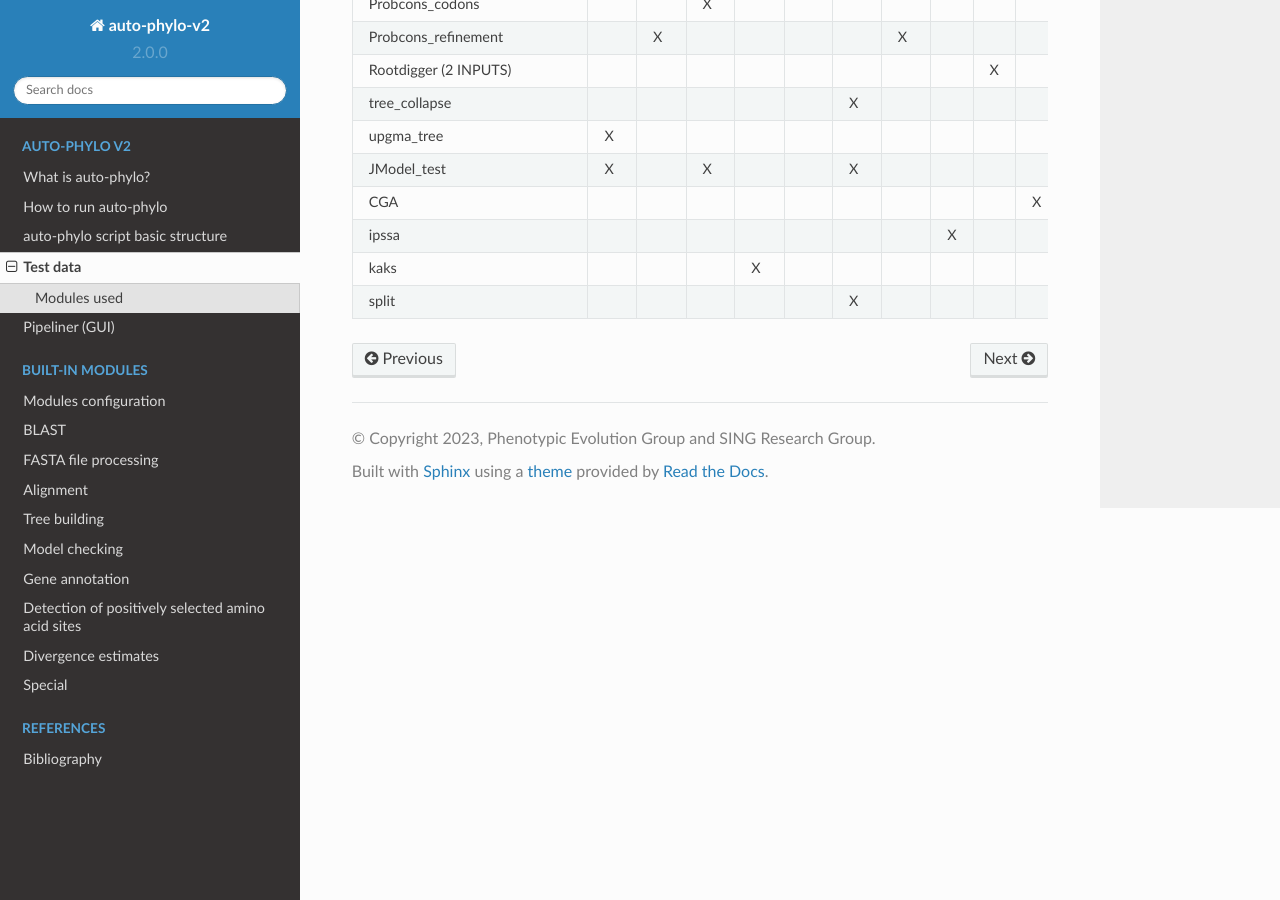
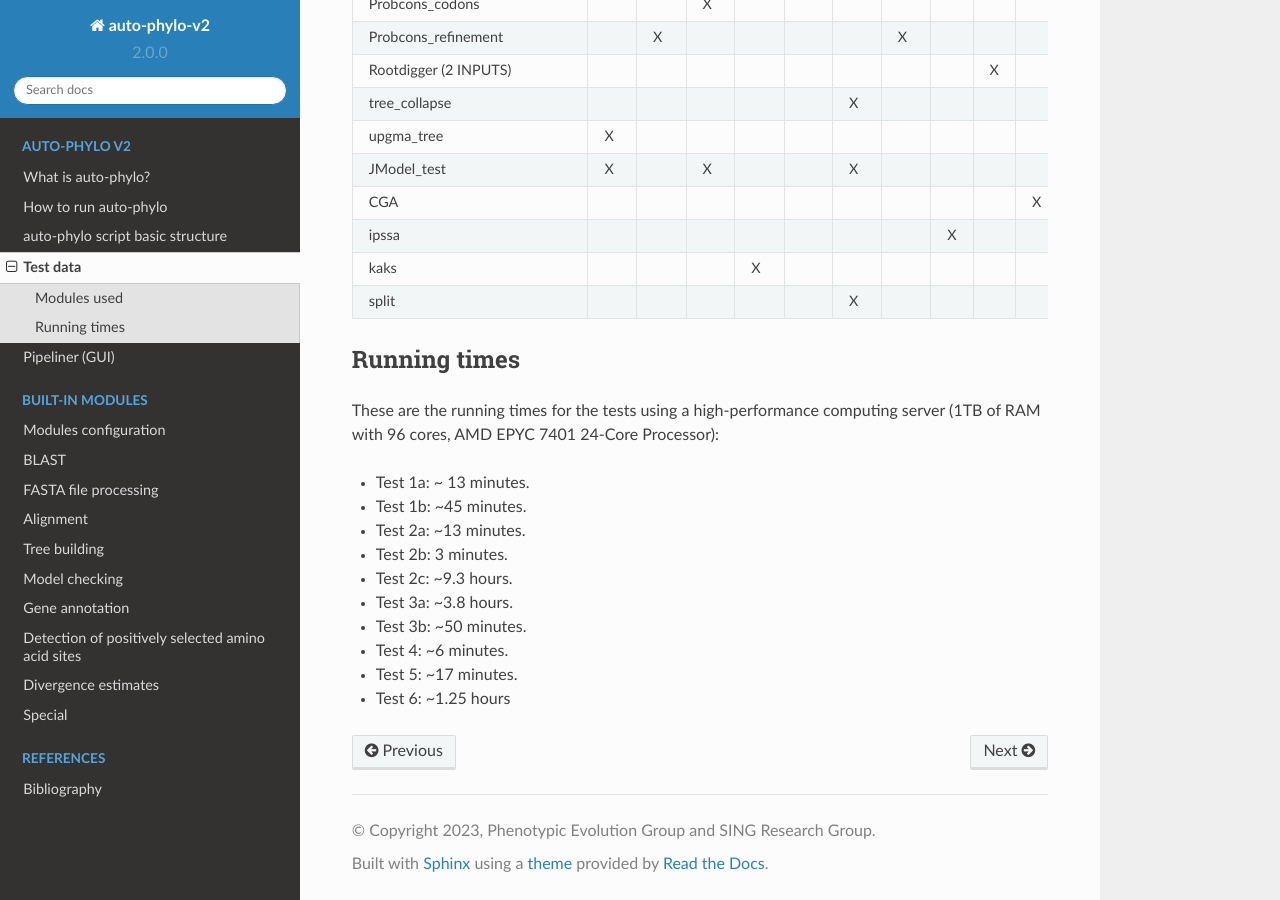
Before and after one commit to pegi3s/auto-phylo-docs, a Sphinx documentation site: the page built from source/test_data.rst, in a window 1280 px wide and 900 px high, scrolled down 1634 px. Built offline with Sphinx 7.4.7 and the Read the Docs theme 2.0.0, drawn with Linux system fonts in a browser that asks for light colours.

Commit message:
Adds running times for test data

```diff
--- a/source/test_data.rst
+++ b/source/test_data.rst
@@ -28,3 +28,19 @@ The following table summarizes the modules used in each test.
    :file: files/modules.csv
    :header-rows: 1
    :class: longtable
+
+Running times
+-------------
+
+These are the running times for the tests using a high-performance computing server (1TB of RAM with 96 cores, AMD EPYC 7401 24-Core Processor):
+
+- Test 1a: ~ 13 minutes.
+- Test 1b: ~45 minutes.
+- Test 2a: ~13 minutes.
+- Test 2b: 3 minutes.
+- Test 2c: ~9.3 hours.
+- Test 3a: ~3.8 hours.
+- Test 3b: ~50 minutes.
+- Test 4: ~6 minutes.
+- Test 5: ~17 minutes.
+- Test 6: ~1.25 hours
```
